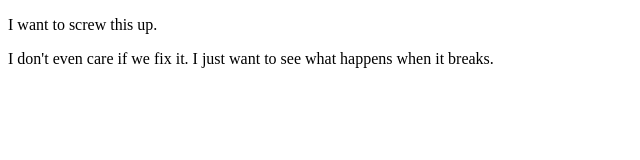
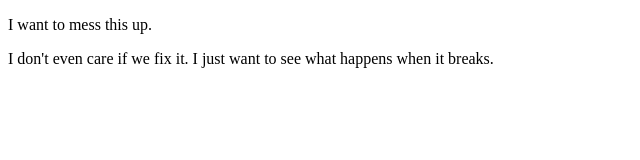
Before and after one commit to braydenc303/GitTutorial, a plain HTML site: page index.html in a window 1280 px wide. Shown: the full height of the page, 0-640 px from the left. Drawn offline with Linux system fonts and the light colour scheme.

```diff
--- a/index.html
+++ b/index.html
@@ -8,7 +8,7 @@
 </head>
 <body>
     <div>
-        <p>I want to screw this up.</p>
+        <p>I want to mess this up.</p>
         <p>I don't even care if we fix it. I just want to see what happens when it breaks.</p>
     </div>
 
```
Also changed, not shown: 1 other file.
